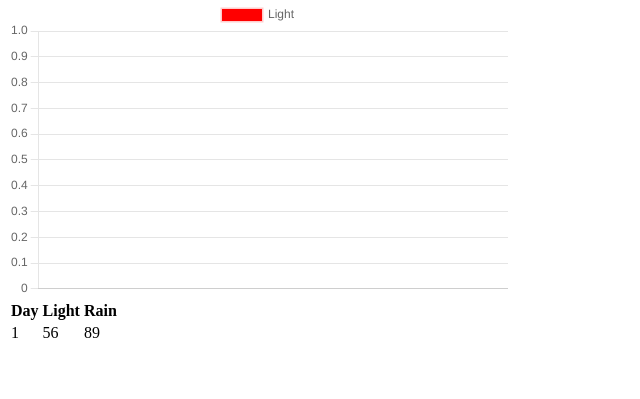
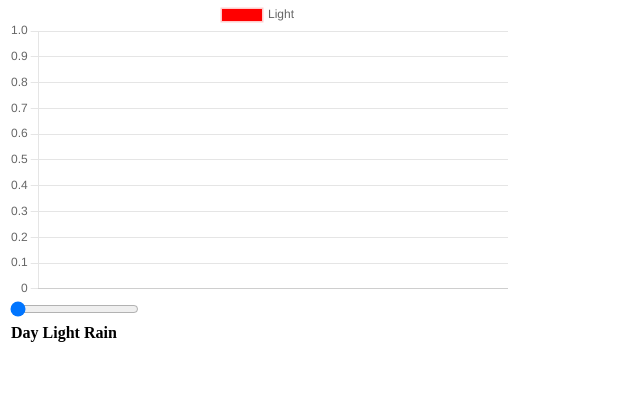
Before and after one commit to henry-oldroyd/raspberry-pi-weather-station, a Flask app: page / in a window 1280 px wide. Shown: the part 238-637 px from the top of the page, without its empty margins (0-640 px from the left). Run offline with Flask 2, Linux system fonts and the light colour scheme; lists and menus that the app fills with data are empty; some libraries are stand-ins or nearby versions.

Commit message:
started working on slider
read discord for update

```diff
--- a/website/static/js/main.js
+++ b/website/static/js/main.js
@@ -1,11 +1,12 @@
 let initialData = [28,29,31];
 var lights = []
+var usinglights;
 var x = 4;
 var chart;
 var running = false;
 var interval;
 var jsondata;
-var day = 2;
+var day = 1;
 
 function createChart(intialData,ctx) {
     var myChart = new Chart(ctx, {
@@ -14,7 +15,7 @@ function createChart(intialData,ctx) {
         labels: [],
         datasets: [{
             label: 'Light',
-            data: lights,
+            data: usinglights,
             backgroundColor: 'rgba(255,0,0,1)',
             color: 'rgba(255,0,0,1)',
             borderColor: 'rgba(255,0,0,0.2)'
@@ -44,13 +45,14 @@ function outputData(data) {
     let i = 0;
     for (let i=0; i < data.length; i++) {
         lights.push(data[i]['light'])
-        // adds the lable
-        chart.data.labels.push("Day " + (i+1));
     }
-
-
-    console.log(lights)
-    chart.update();
+    //     // adds the lable
+    //     chart.data.labels.push("Day " + (i+1));
+    // }
+    //
+    //
+    // console.log(lights)
+    // chart.update();
 }
 
 function updateChart(data) {
@@ -65,9 +67,30 @@ function updateChart(data) {
 
 }
 
+function changeGraph(slider) {
+    let start = 1;
+    console.log('Changing Graph')
+    usinglights = lights;
+    usinglights = usinglights.slice(1, slider.value)
+
+
+    chart.data.datasets.forEach((dataset) => {
+        dataset.data = [89];
+    })
+
+    chart.data.labels = ["day 1"]
+    // for (let i=1; i <= usinglights.len; i++) {
+    //     chart.data.labels.push("Day " + i)
+    // }
+
+
+    console.log(usinglights)
+    chart.update();
+
+
+}
 
 function createTable() {
-
     var table = document.getElementById("table");
     jsondata.forEach(function(thisData) {
         // inserts row to the bottom
@@ -78,7 +101,7 @@ function createTable() {
         let newText1 = document.createTextNode(day);
         day ++;
 
-        // temp
+        // light
         let newCell2 = newRow.insertCell(1);
         let newText2 = document.createTextNode(thisData['light']);
 
@@ -90,9 +113,6 @@ function createTable() {
         newCell1.appendChild(newText1);
         newCell2.appendChild(newText2);
         newCell3.appendChild(newText3);
-
-
-
     });
 }
 
@@ -135,7 +155,10 @@ window.addEventListener('load', function(){
         createTable();
     });
 
-    }
+    var slider = document.getElementById("slider1");
+    slider.oninput = function() {changeGraph(slider)}
+
+}
 
 
 )
--- a/website/templates/index.html
+++ b/website/templates/index.html
@@ -44,16 +44,17 @@
 
     <canvas id="myChart" width="500%" height="300%"></canvas>
 
+    <div class="slidercontainer">
+        <input type="range" min="1" max="7" value="1" class="slider" id="slider1">
+
+    </div>
+
     <table id="table">
         <tr>
             <th>Day</th>
             <th>Light</th>
             <th>Rain</th>
-        </tr>
-            <td>1</td>
-            <td>56</td>
-            <td>89</td>
-        <tr>
+
 
         </tr>
     </table>
```
Also changed, not shown: website/data.json (line endings or trailing spaces).
